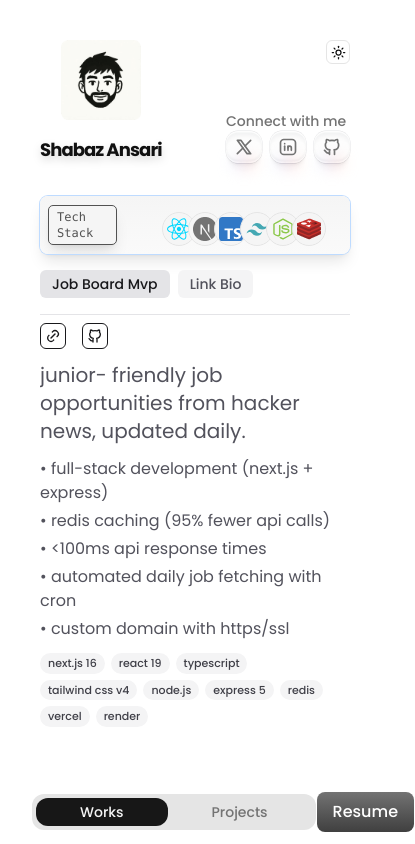
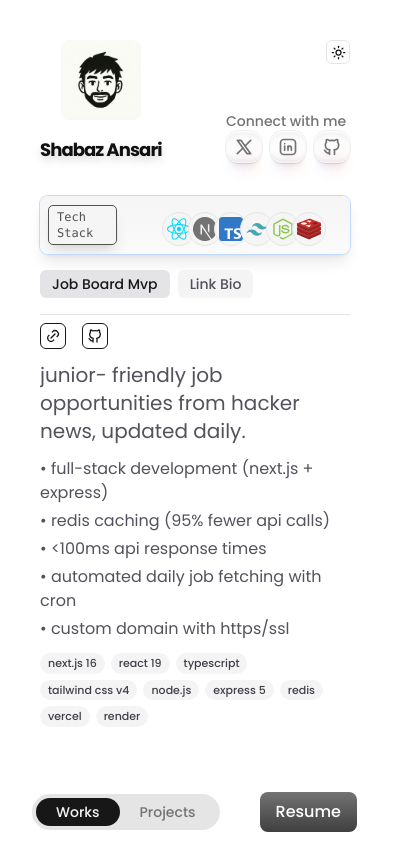
Before and after one commit to Kise07/Minimal-Portfolio, a Next.js app: page / in a window 390 px wide. Shown: the top 844 px of the page, 415 px wide, since content can reach past the window. Built offline with nearby package versions, Linux system fonts and the light colour scheme.

Commit message:
chore: pill-slider responsive
- fix: card internal
- sm + lg pill-slider

```diff
--- a/src/components/ui/work.tsx
+++ b/src/components/ui/work.tsx
@@ -31,7 +31,7 @@ export const Works = ({ className }: { className?: string }) => {
         )}
       >
         {/* Sliding pill tabs */}
-        <div className="flex w-fit rounded-xl bg-neutral-200 p-1 dark:bg-neutral-800">
+        <div className="flex w-fit rounded-full bg-neutral-200 p-1 dark:bg-neutral-800">
           {TABS.map((tab, index) => (
             <button
               key={tab}
@@ -41,19 +41,19 @@ export const Works = ({ className }: { className?: string }) => {
               }}
               onMouseEnter={() => setHoveredTab(index)}
               onMouseLeave={() => setHoveredTab(null)}
-              className="relative z-20 rounded-xl p-1 text-sm md:px-4 md:py-2 md:font-medium"
+              className="relative z-20 rounded-full p-1 text-sm md:px-4 md:py-1 md:font-medium"
             >
               {(hoveredTab === index || activeTab === index) && (
                 <motion.div
                   layoutId="work-tab"
-                  className="absolute inset-0 rounded-xl bg-neutral-900 dark:bg-neutral-100"
+                  className="absolute inset-0 rounded-full bg-neutral-900 dark:bg-neutral-100"
                   style={{ opacity: showResume ? 0 : 1 }}
                   transition={{ type: "spring", stiffness: 300, damping: 25 }}
                 />
               )}
               <span
                 className={cn(
-                  "relative z-20 px-10 transition-colors duration-200",
+                  "relative z-20 px-4 transition-colors duration-200 md:px-8",
                   activeTab === index && !showResume
                     ? "text-sm font-medium text-neutral-100 dark:text-neutral-900"
                     : "text-sm font-medium text-neutral-500 dark:text-neutral-400"
--- a/src/components/work/hover-exit.tsx
+++ b/src/components/work/hover-exit.tsx
@@ -76,7 +76,7 @@ export const Card = () => {
                 <IconX className="h-3 w-3 text-neutral-400" />
               </button>
             </div>
-            <div className="relative mt-4 flex-1 rounded-lg border border-dashed border-neutral-200 bg-gray-100">
+            <div className="relative mt-4 flex-1 overflow-hidden rounded-lg border border-dashed border-neutral-200 bg-gray-100">
               {/* Motion Divs here */}
               <motion.div
                 initial={{
```
